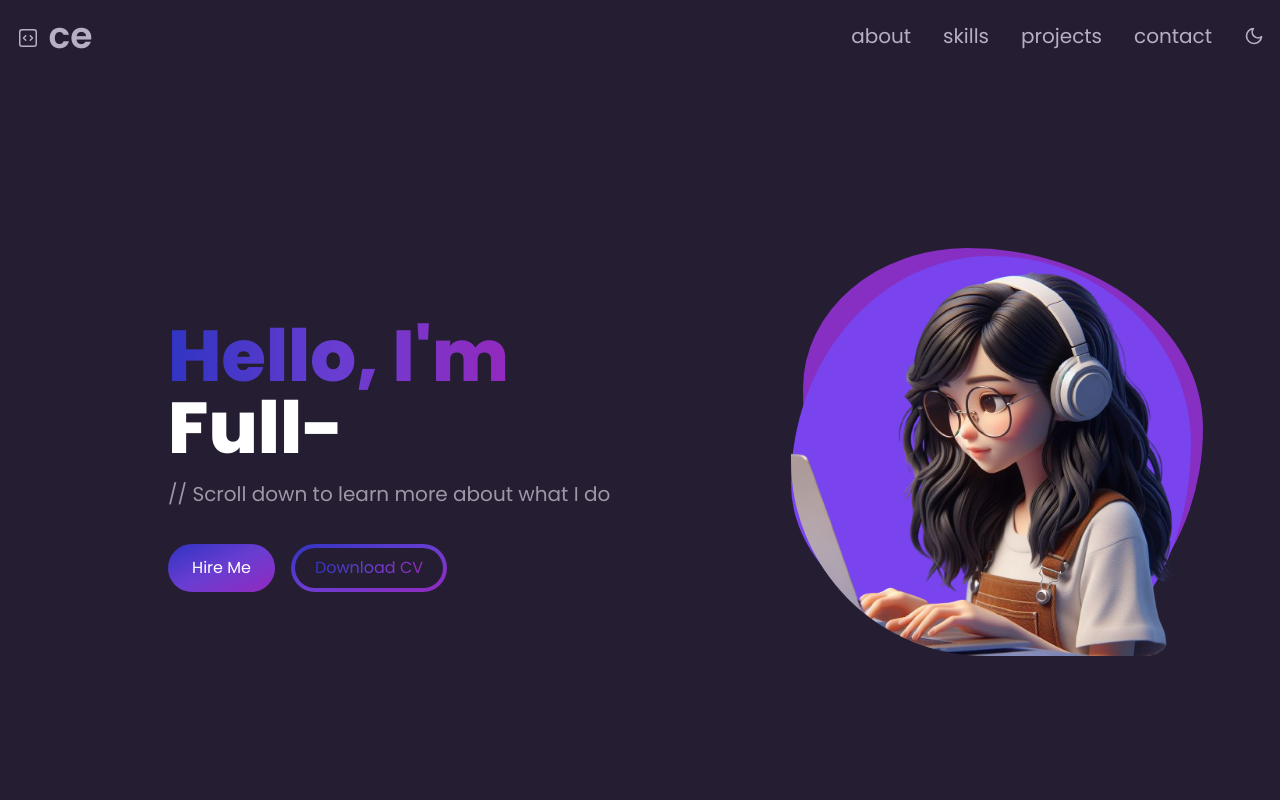
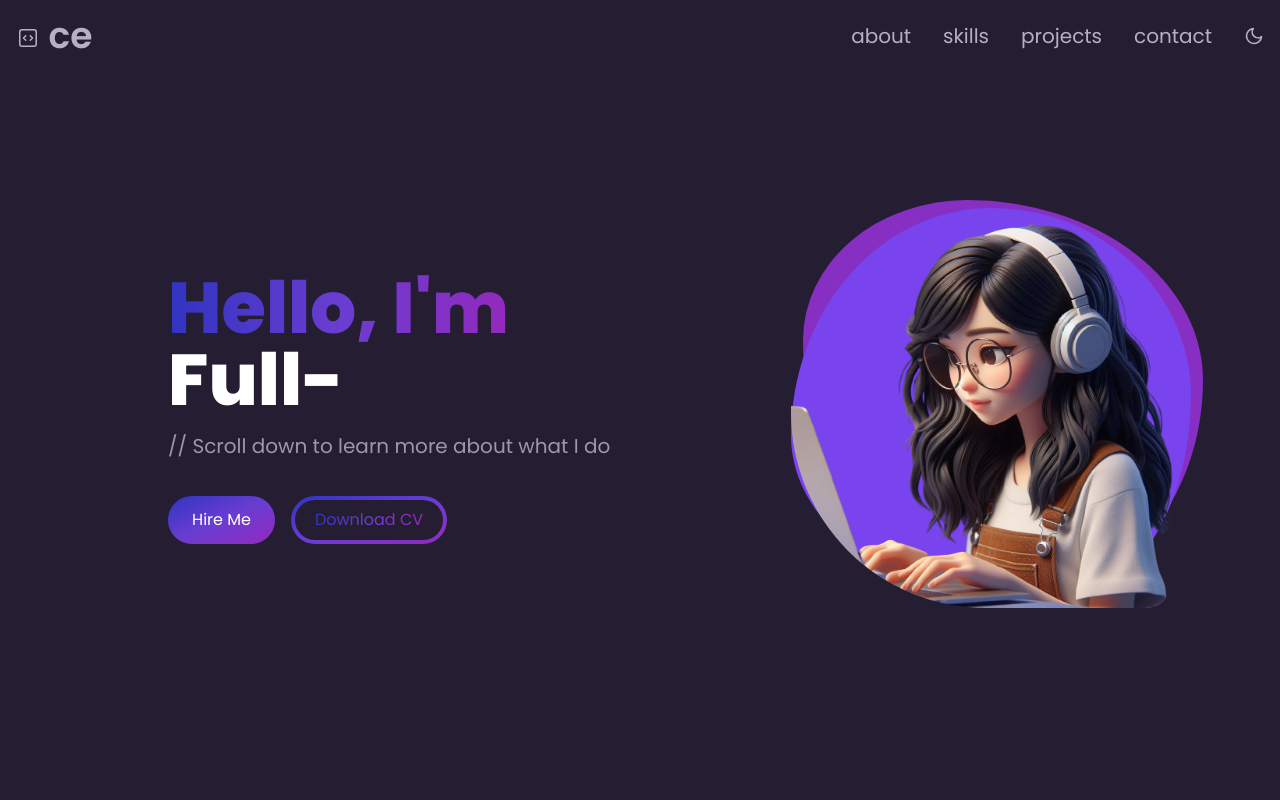
Before and after one commit to encarnac/portfolio, a React (Vite) app: page / in a window 1280 px wide. Shown: the top 800 px of the page. Built offline with nearby package versions, Linux system fonts and the light colour scheme.

Commit message:
Fixed Hero section sizing for balance between dividers

```diff
--- a/src/App.jsx
+++ b/src/App.jsx
@@ -54,7 +54,7 @@ export default function App() {
           initial={{ opacity: 0, scale: 0.5 }}
           animate={{ opacity: 1, scale: 1 }}
           transition={{ duration: 0.5 }}
-          className="container mx-auto my-36 px-5 py-4 sm:px-10"
+          className="container mx-auto mb-36 mt-24 px-5 py-4 sm:px-10"
         >
           <HeroSection />
         </motion.div>
```
